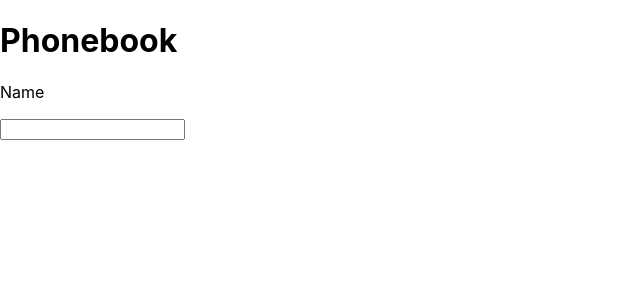
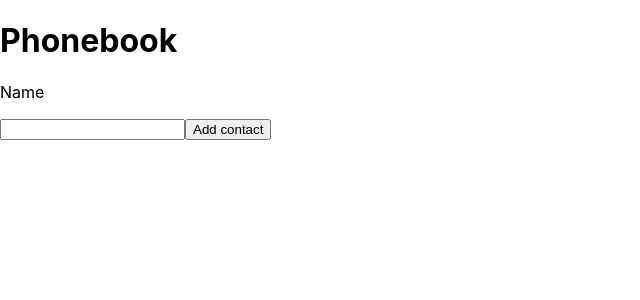
Before and after one commit to BondAndrii/goit-react-rhw-02-phonebook, a React (Create React App) app: page / in a window 1280 px wide. Shown: the top 300 px of the page, without its empty margins (0-640 px from the left). Built offline with nearby package versions, Linux system fonts and the light colour scheme.

Commit message:
add button in form

```diff
--- a/src/components/ContactForm/ContactForm.jsx
+++ b/src/components/ContactForm/ContactForm.jsx
@@ -1,4 +1,6 @@
 import React from "react";
+
+
 
 export const ContactForm = () => {
     return (
@@ -7,6 +9,7 @@ export const ContactForm = () => {
         <form>
                 <label>
                     <p>Name</p>
+
                     <input
                         type="text"
                         name="name"
@@ -15,6 +18,7 @@ export const ContactForm = () => {
                         required
                     />
                 </label>
+                <button>Add contact</button>
             </form>
         </>
     )
```
